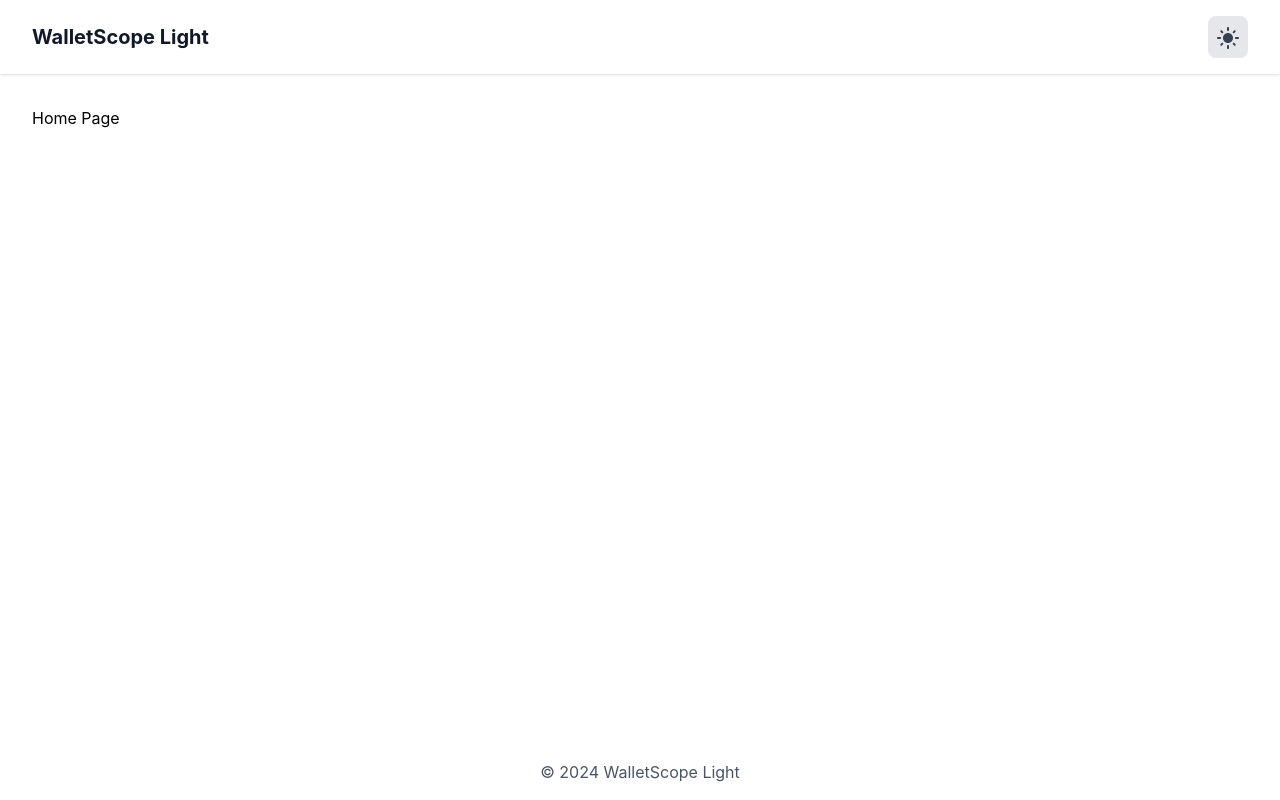
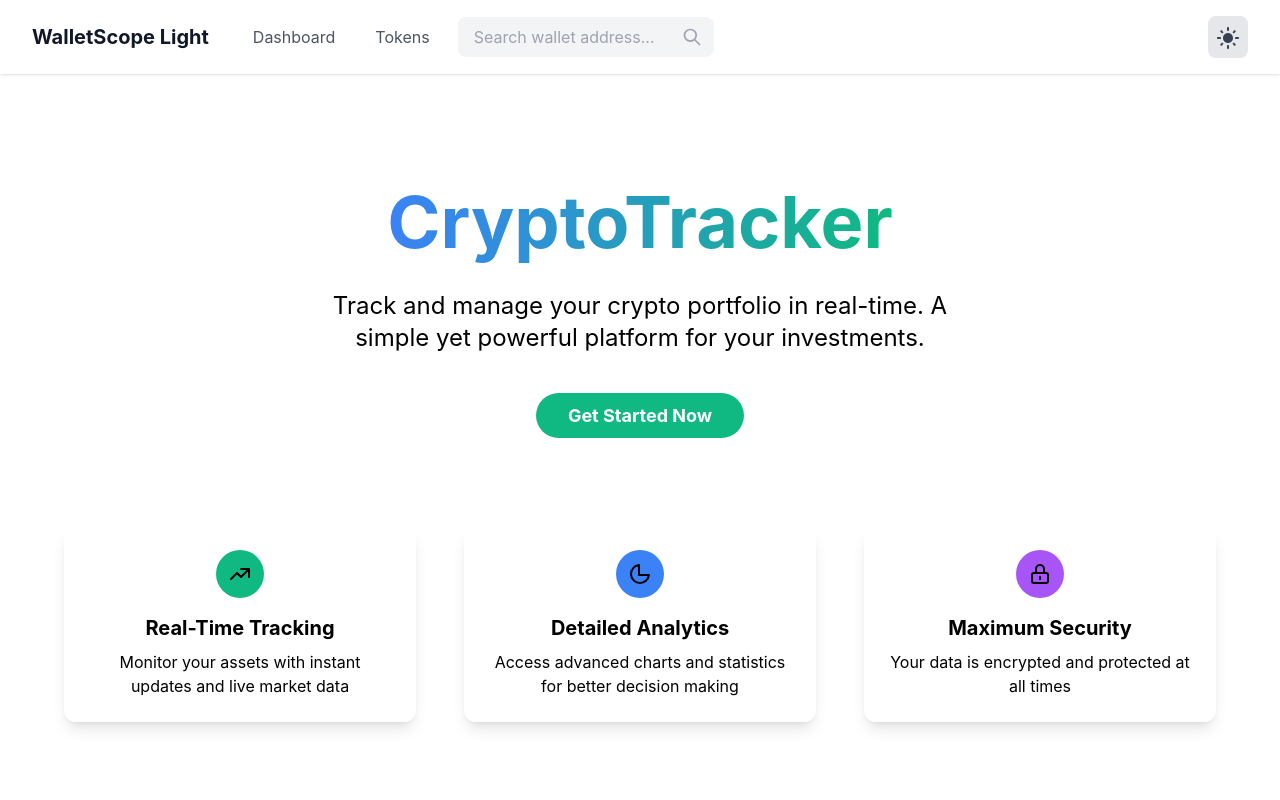
Before and after one commit to Tony-S201/WalletScope-Light, a Next.js app in the folder frontend/: page / in a window 1280 px wide. Shown: the top 800 px of the page. Built offline with nearby package versions, Linux system fonts and the light colour scheme; what @rainbow-me/rainbowkit, wagmi would draw is missing.

Commit message:
front: navigation and QR code for wallet address

```diff
--- a/frontend/src/components/Navigation.tsx
+++ b/frontend/src/components/Navigation.tsx
@@ -1,13 +1,73 @@
 import { ThemeToggle } from './ThemeToggle';
+import { useRouter } from 'next/router';
+import Link from 'next/link';
 
 const Navigation: React.FunctionComponent = (): JSX.Element => {
+  const router = useRouter();
+  const isActive = (path: string) => router.pathname === path;
 
   return (
     <nav className="max-w-7xl mx-auto px-4 sm:px-6 lg:px-8 py-4">
       <div className="flex justify-between items-center">
-        <h1 className="text-xl font-bold text-gray-900 dark:text-white">
-          WalletScope Light
-        </h1>
+        <div className="flex items-center space-x-8">
+          <Link href="/">
+            <h1 className="text-xl font-bold text-gray-900 dark:text-white cursor-pointer">
+              WalletScope Light
+            </h1>
+          </Link>
+
+          <div className="flex items-center space-x-4">
+            <Link href="/dashboard">
+              <span className={`px-3 py-2 rounded-lg cursor-pointer transition-colors
+                ${isActive('/dashboard')
+                  ? 'bg-blue-500 text-white'
+                  : 'text-gray-600 dark:text-gray-300 hover:bg-gray-100 dark:hover:bg-slate-700'
+                }`}>
+                Dashboard
+              </span>
+            </Link>
+
+            <Link href="/tokens">
+              <span className={`px-3 py-2 rounded-lg cursor-pointer transition-colors
+                ${isActive('/tokens')
+                  ? 'bg-blue-500 text-white'
+                  : 'text-gray-600 dark:text-gray-300 hover:bg-gray-100 dark:hover:bg-slate-700'
+                }`}>
+                Tokens
+              </span>
+            </Link>
+
+            {/* Wallet Search Bar */}
+            <div className="relative">
+              <input
+                type="text"
+                placeholder="Search wallet address..."
+                className="w-64 px-4 py-2 rounded-lg bg-gray-100 dark:bg-slate-700
+                         text-gray-900 dark:text-white focus:outline-none focus:ring-2
+                         focus:ring-blue-500 transition-colors"
+                onChange={(e) => {
+                  if (e.target.value) {
+                    router.push(`/wallet/${e.target.value}`);
+                  }
+                }}
+              />
+              <svg
+                className="w-5 h-5 absolute right-3 top-2.5 text-gray-400"
+                fill="none"
+                stroke="currentColor"
+                viewBox="0 0 24 24"
+              >
+                <path
+                  strokeLinecap="round"
+                  strokeLinejoin="round"
+                  strokeWidth={2}
+                  d="M21 21l-6-6m2-5a7 7 0 11-14 0 7 7 0 0114 0z"
+                />
+              </svg>
+            </div>
+          </div>
+        </div>
+
         <ThemeToggle />
       </div>
     </nav>
--- a/frontend/src/pages/index.tsx
+++ b/frontend/src/pages/index.tsx
@@ -1,9 +1,78 @@
 import type { NextPage } from 'next';
+import Link from 'next/link';
 
 const Home: NextPage = () => {
   return (
-    <div>
-      Home Page
+    <div className="min-h-screen dark:bg-slate-800 light:bg-slate-100 dark:text-white light:text-slate-900">
+      {/* Hero Section */}
+      <div className="max-w-7xl mx-auto px-4 sm:px-6 lg:px-8 pt-20 pb-16">
+        <div className="text-center">
+          <h1 className="text-5xl md:text-7xl font-bold mb-8">
+            <span className="bg-clip-text text-transparent bg-gradient-to-r from-blue-500 to-emerald-500">
+              CryptoTracker
+            </span>
+          </h1>
+          <p className="text-xl md:text-2xl dark:text-gray-300 light:text-gray-600 mb-12 max-w-2xl mx-auto">
+            Track and manage your crypto portfolio in real-time.
+            A simple yet powerful platform for your investments.
+          </p>
+          <Link href="/dashboard" className="bg-emerald-500 hover:bg-emerald-600 text-white font-bold py-3 px-8 rounded-full text-lg transition duration-300">
+            Get Started Now
+          </Link>
+        </div>
+
+        {/* Features */}
+        <div className="mt-24 grid grid-cols-1 md:grid-cols-3 gap-12">
+          <div className="text-center p-6 rounded-xl dark:bg-slate-700 light:bg-white shadow-lg">
+            <div className="bg-emerald-500 w-12 h-12 rounded-full flex items-center justify-center mx-auto mb-4">
+              <svg className="w-6 h-6" fill="none" viewBox="0 0 24 24" stroke="currentColor">
+                <path strokeLinecap="round" strokeLinejoin="round" strokeWidth={2} d="M13 7h8m0 0v8m0-8l-8 8-4-4-6 6" />
+              </svg>
+            </div>
+            <h3 className="text-xl font-bold mb-2">Real-Time Tracking</h3>
+            <p className="dark:text-gray-300 light:text-gray-600">
+              Monitor your assets with instant updates and live market data
+            </p>
+          </div>
+
+          <div className="text-center p-6 rounded-xl dark:bg-slate-700 light:bg-white shadow-lg">
+            <div className="bg-blue-500 w-12 h-12 rounded-full flex items-center justify-center mx-auto mb-4">
+              <svg className="w-6 h-6" fill="none" viewBox="0 0 24 24" stroke="currentColor">
+                <path strokeLinecap="round" strokeLinejoin="round" strokeWidth={2} d="M11 3.055A9.001 9.001 0 1020.945 13H11V3.055z" />
+              </svg>
+            </div>
+            <h3 className="text-xl font-bold mb-2">Detailed Analytics</h3>
+            <p className="dark:text-gray-300 light:text-gray-600">
+              Access advanced charts and statistics for better decision making
+            </p>
+          </div>
+
+          <div className="text-center p-6 rounded-xl dark:bg-slate-700 light:bg-white shadow-lg">
+            <div className="bg-purple-500 w-12 h-12 rounded-full flex items-center justify-center mx-auto mb-4">
+              <svg className="w-6 h-6" fill="none" viewBox="0 0 24 24" stroke="currentColor">
+                <path strokeLinecap="round" strokeLinejoin="round" strokeWidth={2} d="M12 15v2m-6 4h12a2 2 0 002-2v-6a2 2 0 00-2-2H6a2 2 0 00-2 2v6a2 2 0 002 2zm10-10V7a4 4 0 00-8 0v4h8z" />
+              </svg>
+            </div>
+            <h3 className="text-xl font-bold mb-2">Maximum Security</h3>
+            <p className="dark:text-gray-300 light:text-gray-600">
+              Your data is encrypted and protected at all times
+            </p>
+          </div>
+        </div>
+
+        {/* CTA Section */}
+        <div className="mt-24 text-center">
+          <div className="p-8 rounded-2xl dark:bg-slate-700 light:bg-white shadow-lg">
+            <h2 className="text-3xl font-bold mb-4">Ready to Start?</h2>
+            <p className="dark:text-gray-300 light:text-gray-600 mb-6">
+              Join thousands of investors who trust CryptoTracker
+            </p>
+            <Link href="/dashboard" className="bg-blue-500 hover:bg-blue-600 text-white font-bold py-3 px-8 rounded-full text-lg transition duration-300">
+              Create Free Account
+            </Link>
+          </div>
+        </div>
+      </div>
     </div>
   );
 };
--- a/frontend/src/pages/wallet/[address].tsx
+++ b/frontend/src/pages/wallet/[address].tsx
@@ -1,8 +1,10 @@
 import QRCode from 'react-qr-code';
 import { DataGrid } from '@mui/x-data-grid';
+import { useRouter } from 'next/router';
 
 const WalletDetail: React.FunctionComponent = (): JSX.Element => {
-  const walletAddress = "0x1234...5678"; // Get addy from URL
+  const router = useRouter();
+  const { address } = router.query;
 
   return (
     <div className="space-y-6">
@@ -11,7 +13,11 @@ const WalletDetail: React.FunctionComponent = (): JSX.Element => {
       <div className="grid grid-cols-1 md:grid-cols-3 gap-6">
         {/* QR Code */}
         <div className="flex justify-center items-center bg-white p-4 rounded-lg">
-          <QRCode value={walletAddress} size={150} />
+          {typeof address === 'string' && (
+            <div className="p-4 bg-white rounded-lg">
+              <QRCode value={address} size={128} />
+            </div>
+          )}
         </div>
 
         {/* Wallet Details */}
@@ -21,7 +27,7 @@ const WalletDetail: React.FunctionComponent = (): JSX.Element => {
           </h2>
           <div className="space-y-2">
             <p className="text-gray-600 dark:text-gray-400">
-              Adress: {walletAddress}
+              Adress: {address}
             </p>
             <p className="text-2xl font-bold text-gray-900 dark:text-white">
               $12,345.67
```
